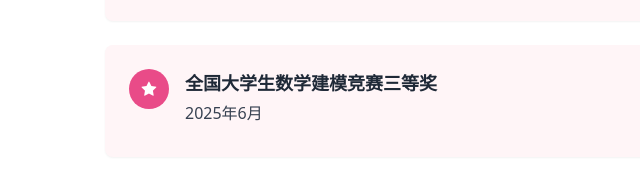
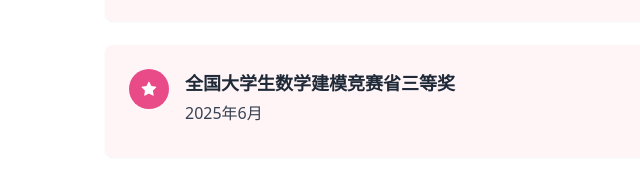
Before and after one commit to xyvwx/xyvwx.github.io, a plain HTML site: page index.html in a window 1280 px wide. Shown: the part 2091-2262 px from the top of the page, 151-791 px from the left. Drawn offline with nearby package versions, Linux system fonts and the light colour scheme.

Commit message:
修改index.html

```diff
--- a/index.html
+++ b/index.html
@@ -257,7 +257,7 @@
               <i class="fa fa-star"></i>
             </div>
             <div>
-              <h3 class="text-lg font-semibold mb-1">全国大学生数学建模竞赛三等奖</h3>
+              <h3 class="text-lg font-semibold mb-1">全国大学生数学建模竞赛省三等奖</h3>
               <p class="text-gray-700 mb-2">2025年6月</p>
             </div>
           </div>
```
